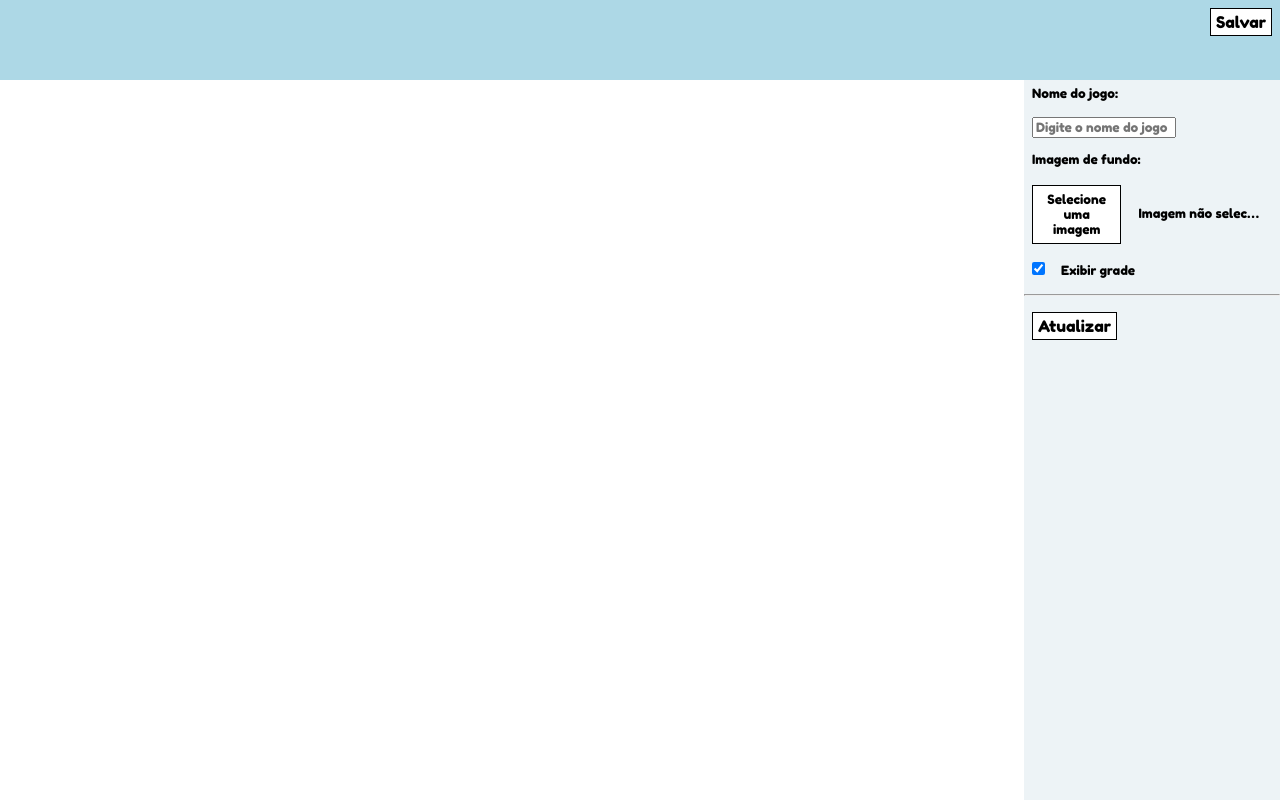
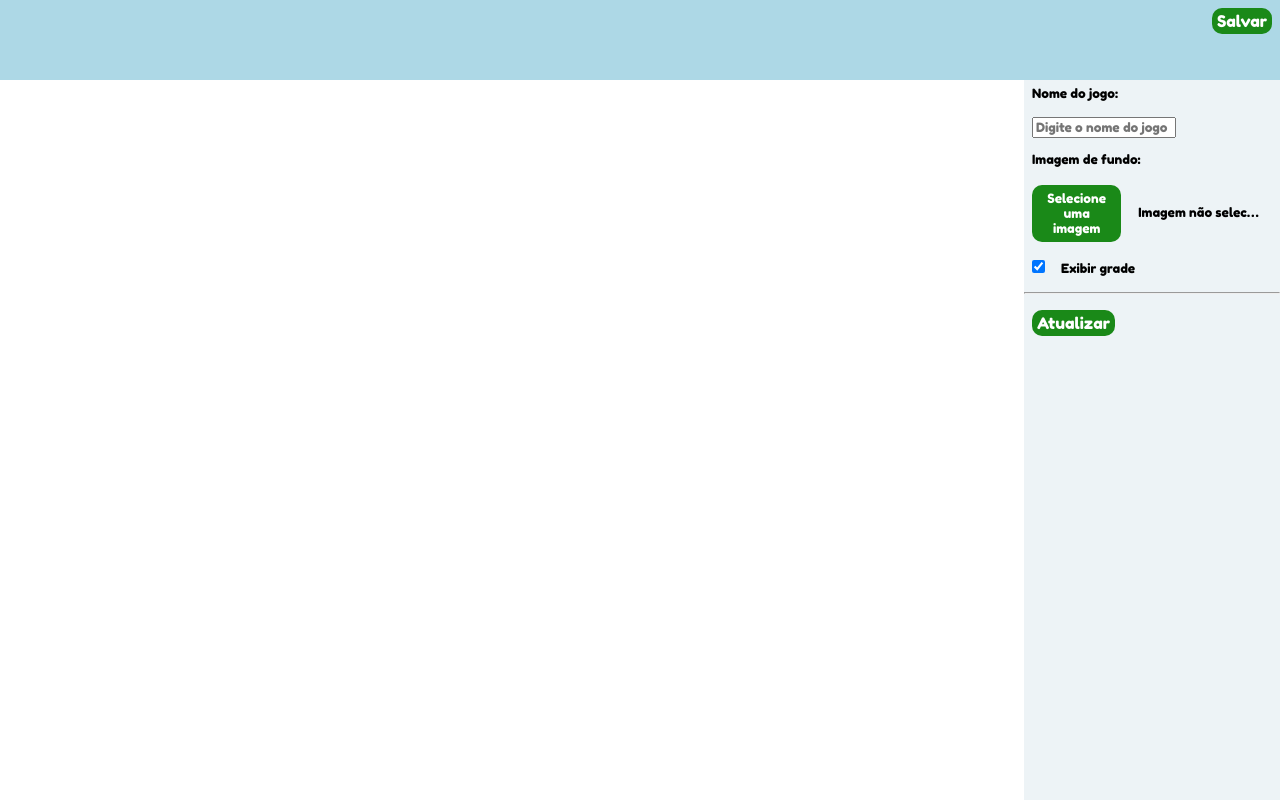
Before and after one commit to diegovds/maze-game-builder, a plain HTML site: page index.html in a window 1280 px wide. Drawn offline with Linux system fonts and the light colour scheme.

Commit message:
att colors buttons

```diff
--- a/mapper/style.css
+++ b/mapper/style.css
@@ -81,12 +81,14 @@ body
 .page
 {
   display: inline-block;
-  border: 1px solid black;
-  background: white;
+  border: none;
+  background-color: #1a8918;
   padding: 5px;
+  color: #fff;
   font-family: var(--font-name);
   margin: 8px 4px;
   cursor: pointer;
+  border-radius: 5px;
   -webkit-touch-callout: none;
   -webkit-user-select: none;
   -khtml-user-select: none;
@@ -98,8 +100,14 @@ body
 
 .selected
 {
-  color: white;
-  background: black;
+  color: #fff;
+  background: #363636;
+}
+
+.selected:hover
+{
+  color: #fff;
+  background: #000;
 }
 
 #toolbox
@@ -199,13 +207,15 @@ body
 #buttonSave
 {
   display: inline-block;
-  border: 1px solid black;
-  background: white;
+  background-color: #1a8918;
   padding: 5px;
+  border: none;
+  border-radius: 10px;
   font-family: var(--font-name);
   margin: 8px 4px;
   margin-right: 8px;
   cursor: pointer;
+  color: #fff;
   -webkit-touch-callout: none;
   -webkit-user-select: none;
   -khtml-user-select: none;
@@ -236,10 +246,24 @@ body
 #buttonDraw
 {
   margin: 8px;
+  background-color: #1a8918;
+  border: none;
+  color: #fff;
+  border-radius: 10px;
+}
+
+#buttonDraw:hover {
+  background-color: #0f730c;
+  transition: .4s;
 }
 
 span:hover {
-  color: #1a8918;
+  background-color: #0f730c;
+  transition: .4s;
+}
+
+#buttonSave:hover {
+  background-color: #0f730c;
   transition: .4s;
 }
 
@@ -255,27 +279,24 @@ span:hover {
 
 .file-upload__button {
   -webkit-appearance: none;
-  background: white;
-  border: 1px solid black;
+  background: #1a8918;
   outline: none;
   width: 36%;
+  border: none;
   padding: 0.5em 0.8em;
   margin-right: 17px;
   margin-top: 10px;
   margin-bottom: 10px;
-  color: black;
+  color: #fff;
   font-size: 80%;
   font-family: "Fredoka One", sans-serif;
   cursor: pointer;
+  border-radius: 10px;
 }
 
 .file-upload__button:hover {
-  color: #1a8918;
+  background-color: #0f730c;
   transition: .4s;
-}
-
-.file-upload__button:active {
-  background: grey;
 }
 
 .file-upload__label {
```
